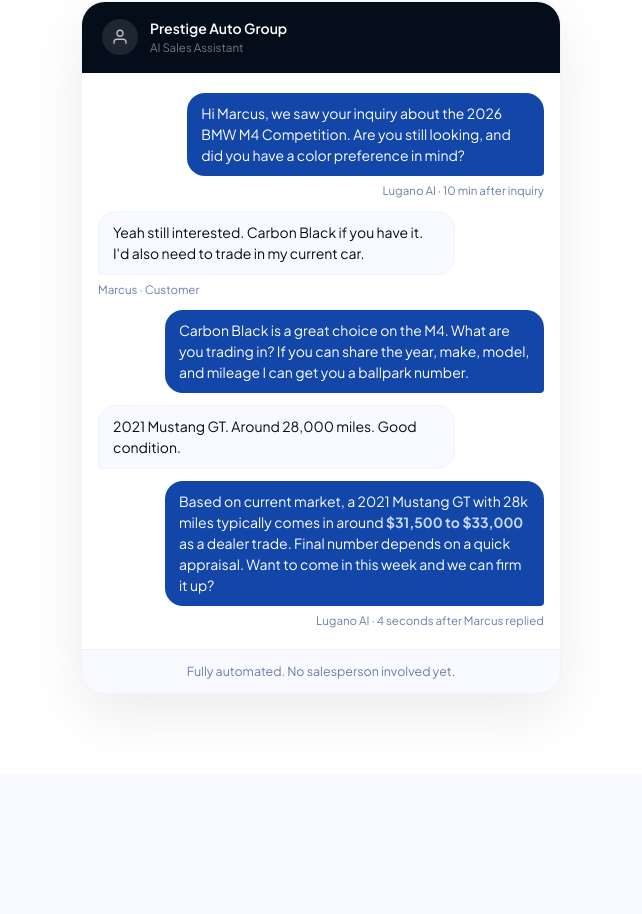
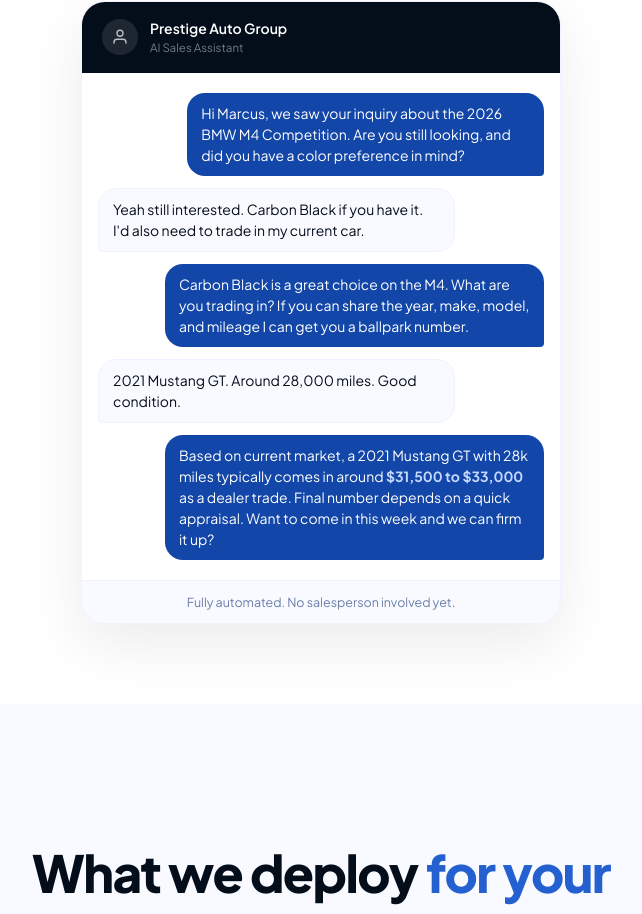
Before and after one commit to SolariAutomation/lugano-landing, a Next.js app: page / in a window 1280 px wide. Shown: the part 2728-3642 px from the top of the page, without its empty margins (319-961 px from the left). Built offline with nearby package versions, Linux system fonts and the light colour scheme.

Commit message:
Remove timestamps from demo chat bubbles

```diff
--- a/app/page.tsx
+++ b/app/page.tsx
@@ -315,7 +315,6 @@
                   Hi Marcus, we saw your inquiry about the 2026 BMW M4 Competition. Are you still looking, and did you have a color preference in mind?
                 </div>
               </div>
-              <div style={{fontSize:".72rem",color:"var(--text-muted)",textAlign:"right",marginTop:-6}}>Lugano AI · 10 min after inquiry</div>
 
               {/* Inbound — customer reply */}
               <div style={{display:"flex",justifyContent:"flex-start"}}>
@@ -323,7 +322,6 @@
                   Yeah still interested. Carbon Black if you have it. I'd also need to trade in my current car.
                 </div>
               </div>
-              <div style={{fontSize:".72rem",color:"var(--text-muted)",textAlign:"left",marginTop:-6}}>Marcus · Customer</div>
 
               {/* Outbound — trade-in response */}
               <div style={{display:"flex",justifyContent:"flex-end"}}>
@@ -345,7 +343,6 @@
                   Based on current market, a 2021 Mustang GT with 28k miles typically comes in around <strong style={{color:"#C5D8FF"}}>$31,500 to $33,000</strong> as a dealer trade. Final number depends on a quick appraisal. Want to come in this week and we can firm it up?
                 </div>
               </div>
-              <div style={{fontSize:".72rem",color:"var(--text-muted)",textAlign:"right",marginTop:-6}}>Lugano AI · 4 seconds after Marcus replied</div>
 
             </div>
 
```
